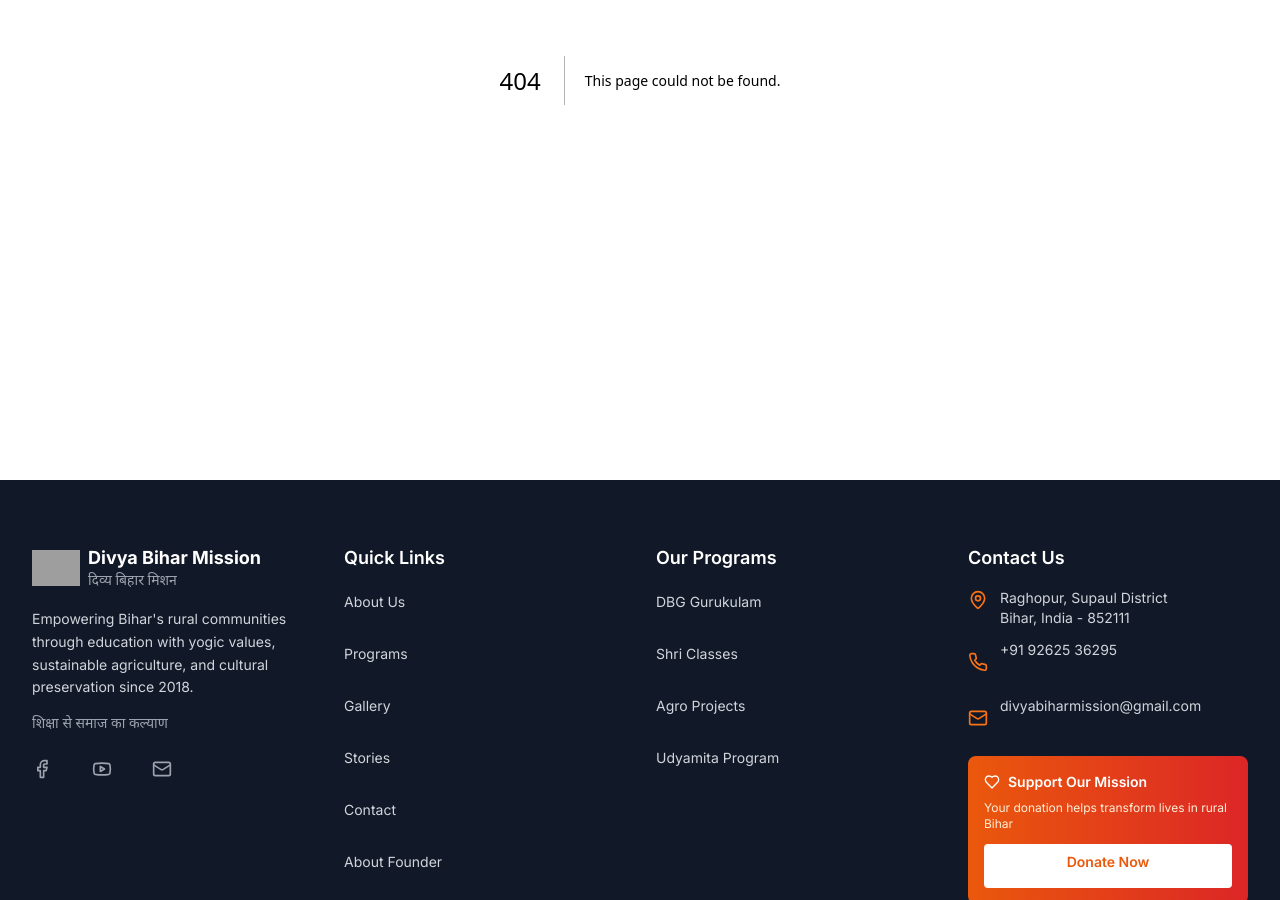
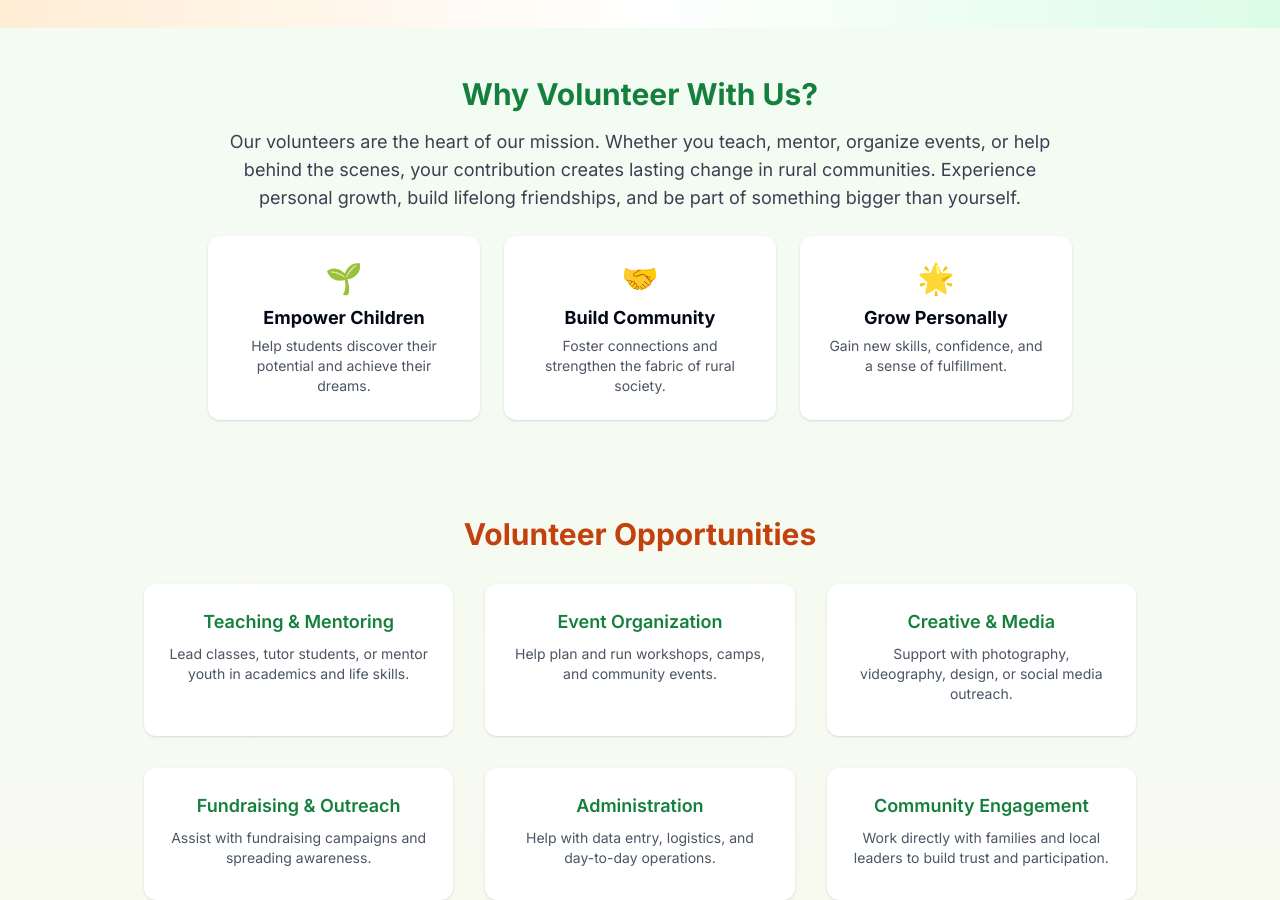
Before and after one commit to rksiitd1/gurukulam-v6, a Next.js app: page /volunteer in a window 1280 px wide. Before the commit this address had no page. Shown: the part 400-1300 px from the top of the page. Built offline with nearby package versions, Linux system fonts and the light colour scheme; grey boxes are pictures that could not be loaded.

Commit message:
create volunteer page

```diff
--- /dev/null
+++ b/app/volunteer/page.tsx
@@ -0,0 +1,18 @@
+import React from 'react';
+import VolunteerHero from '@/components/volunteer/VolunteerHero';
+import VolunteerImpact from '@/components/volunteer/VolunteerImpact';
+import VolunteerOpportunities from '@/components/volunteer/VolunteerOpportunities';
+import VolunteerSignupForm from '@/components/volunteer/VolunteerSignupForm';
+import VolunteerTestimonials from '@/components/volunteer/VolunteerTestimonials';
+
+export default function VolunteerPage() {
+  return (
+    <main className="min-h-screen bg-gradient-to-b from-green-50 to-orange-50">
+      <VolunteerHero />
+      <VolunteerImpact />
+      <VolunteerOpportunities />
+      <VolunteerSignupForm />
+      <VolunteerTestimonials />
+    </main>
+  );
+}
--- /dev/null
+++ b/components/volunteer/VolunteerHero.tsx
@@ -0,0 +1,13 @@
+import React from 'react';
+
+const VolunteerHero = () => (
+  <section className="py-16 px-4 text-center bg-gradient-to-r from-orange-100 via-white to-green-100">
+    <h1 className="text-4xl md:text-5xl font-bold text-orange-700 mb-4">Become a Volunteer</h1>
+    <p className="text-lg md:text-xl text-gray-700 max-w-2xl mx-auto mb-6">
+      Join our mission to transform lives through education, empowerment, and community service. Your time and skills can make a real difference!
+    </p>
+    <a href="#signup" className="inline-block bg-orange-600 hover:bg-orange-700 text-white font-semibold px-8 py-3 rounded-lg shadow transition-colors">Sign Up Now</a>
+  </section>
+);
+
+export default VolunteerHero;
--- /dev/null
+++ b/components/volunteer/VolunteerImpact.tsx
@@ -0,0 +1,29 @@
+import React from 'react';
+
+const VolunteerImpact = () => (
+  <section className="py-12 px-4 max-w-4xl mx-auto text-center">
+    <h2 className="text-2xl md:text-3xl font-bold text-green-700 mb-4">Why Volunteer With Us?</h2>
+    <p className="text-gray-700 text-lg mb-6">
+      Our volunteers are the heart of our mission. Whether you teach, mentor, organize events, or help behind the scenes, your contribution creates lasting change in rural communities. Experience personal growth, build lifelong friendships, and be part of something bigger than yourself.
+    </p>
+    <div className="flex flex-col md:flex-row gap-6 justify-center">
+      <div className="bg-white rounded-xl shadow p-6 flex-1">
+        <span className="text-3xl text-orange-500 mb-2 inline-block">🌱</span>
+        <h3 className="font-bold text-lg mb-1">Empower Children</h3>
+        <p className="text-gray-600 text-sm">Help students discover their potential and achieve their dreams.</p>
+      </div>
+      <div className="bg-white rounded-xl shadow p-6 flex-1">
+        <span className="text-3xl text-green-500 mb-2 inline-block">🤝</span>
+        <h3 className="font-bold text-lg mb-1">Build Community</h3>
+        <p className="text-gray-600 text-sm">Foster connections and strengthen the fabric of rural society.</p>
+      </div>
+      <div className="bg-white rounded-xl shadow p-6 flex-1">
+        <span className="text-3xl text-yellow-500 mb-2 inline-block">🌟</span>
+        <h3 className="font-bold text-lg mb-1">Grow Personally</h3>
+        <p className="text-gray-600 text-sm">Gain new skills, confidence, and a sense of fulfillment.</p>
+      </div>
+    </div>
+  </section>
+);
+
+export default VolunteerImpact;
--- /dev/null
+++ b/components/volunteer/VolunteerOpportunities.tsx
@@ -0,0 +1,35 @@
+import React from 'react';
+
+const VolunteerOpportunities = () => (
+  <section className="py-12 px-4 max-w-5xl mx-auto">
+    <h2 className="text-2xl md:text-3xl font-bold text-orange-700 mb-8 text-center">Volunteer Opportunities</h2>
+    <div className="grid md:grid-cols-3 gap-8">
+      <div className="bg-white rounded-xl shadow p-6 text-center">
+        <h3 className="font-semibold text-lg mb-2 text-green-700">Teaching & Mentoring</h3>
+        <p className="text-gray-600 text-sm mb-2">Lead classes, tutor students, or mentor youth in academics and life skills.</p>
+      </div>
+      <div className="bg-white rounded-xl shadow p-6 text-center">
+        <h3 className="font-semibold text-lg mb-2 text-green-700">Event Organization</h3>
+        <p className="text-gray-600 text-sm mb-2">Help plan and run workshops, camps, and community events.</p>
+      </div>
+      <div className="bg-white rounded-xl shadow p-6 text-center">
+        <h3 className="font-semibold text-lg mb-2 text-green-700">Creative & Media</h3>
+        <p className="text-gray-600 text-sm mb-2">Support with photography, videography, design, or social media outreach.</p>
+      </div>
+      <div className="bg-white rounded-xl shadow p-6 text-center">
+        <h3 className="font-semibold text-lg mb-2 text-green-700">Fundraising & Outreach</h3>
+        <p className="text-gray-600 text-sm mb-2">Assist with fundraising campaigns and spreading awareness.</p>
+      </div>
+      <div className="bg-white rounded-xl shadow p-6 text-center">
+        <h3 className="font-semibold text-lg mb-2 text-green-700">Administration</h3>
+        <p className="text-gray-600 text-sm mb-2">Help with data entry, logistics, and day-to-day operations.</p>
+      </div>
+      <div className="bg-white rounded-xl shadow p-6 text-center">
+        <h3 className="font-semibold text-lg mb-2 text-green-700">Community Engagement</h3>
+        <p className="text-gray-600 text-sm mb-2">Work directly with families and local leaders to build trust and participation.</p>
+      </div>
+    </div>
+  </section>
+);
+
+export default VolunteerOpportunities;
--- /dev/null
+++ b/components/volunteer/VolunteerSignupForm.tsx
@@ -0,0 +1,24 @@
+import React from 'react';
+
+const VolunteerSignupForm = () => (
+  <section id="signup" className="py-12 px-4 max-w-2xl mx-auto">
+    <h2 className="text-2xl md:text-3xl font-bold text-green-700 mb-6 text-center">Sign Up to Volunteer</h2>
+    <form className="bg-white rounded-xl shadow p-8 space-y-6">
+      <div>
+        <label htmlFor="name" className="block text-sm font-medium text-gray-700 mb-1">Name</label>
+        <input type="text" id="name" name="name" required className="w-full border border-gray-300 rounded-lg px-4 py-2 focus:outline-none focus:ring-2 focus:ring-orange-400" />
+      </div>
+      <div>
+        <label htmlFor="email" className="block text-sm font-medium text-gray-700 mb-1">Email</label>
+        <input type="email" id="email" name="email" required className="w-full border border-gray-300 rounded-lg px-4 py-2 focus:outline-none focus:ring-2 focus:ring-orange-400" />
+      </div>
+      <div>
+        <label htmlFor="message" className="block text-sm font-medium text-gray-700 mb-1">Why do you want to volunteer?</label>
+        <textarea id="message" name="message" rows={4} required className="w-full border border-gray-300 rounded-lg px-4 py-2 focus:outline-none focus:ring-2 focus:ring-orange-400"></textarea>
+      </div>
+      <button type="submit" className="w-full bg-orange-600 hover:bg-orange-700 text-white font-semibold py-3 rounded-lg transition-colors">Submit</button>
+    </form>
+  </section>
+);
+
+export default VolunteerSignupForm;
--- /dev/null
+++ b/components/volunteer/VolunteerTestimonials.tsx
@@ -0,0 +1,19 @@
+import React from 'react';
+
+const VolunteerTestimonials = () => (
+  <section className="py-16 px-4 bg-gradient-to-r from-green-100 via-white to-orange-100">
+    <h2 className="text-2xl md:text-3xl font-bold text-orange-700 mb-10 text-center">Volunteer Stories</h2>
+    <div className="max-w-5xl mx-auto grid md:grid-cols-2 gap-8">
+      <div className="bg-white rounded-xl shadow p-6">
+        <p className="text-gray-700 italic mb-4">“Volunteering here has been a life-changing experience. The smiles of the children and the warmth of the community inspire me every day.”</p>
+        <div className="text-orange-700 font-semibold">— Priya S., Volunteer Teacher</div>
+      </div>
+      <div className="bg-white rounded-xl shadow p-6">
+        <p className="text-gray-700 italic mb-4">“I never imagined I could make such a difference. The team is supportive, and I've learned so much about myself and rural India.”</p>
+        <div className="text-orange-700 font-semibold">— Ankit R., Event Organizer</div>
+      </div>
+    </div>
+  </section>
+);
+
+export default VolunteerTestimonials;
```
